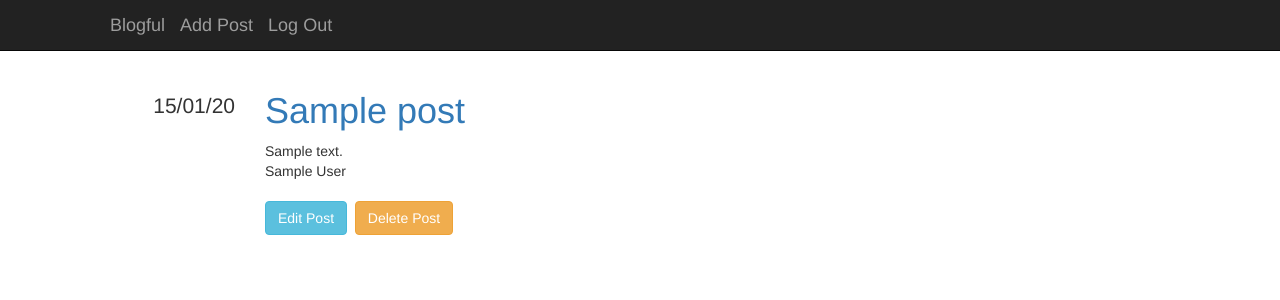
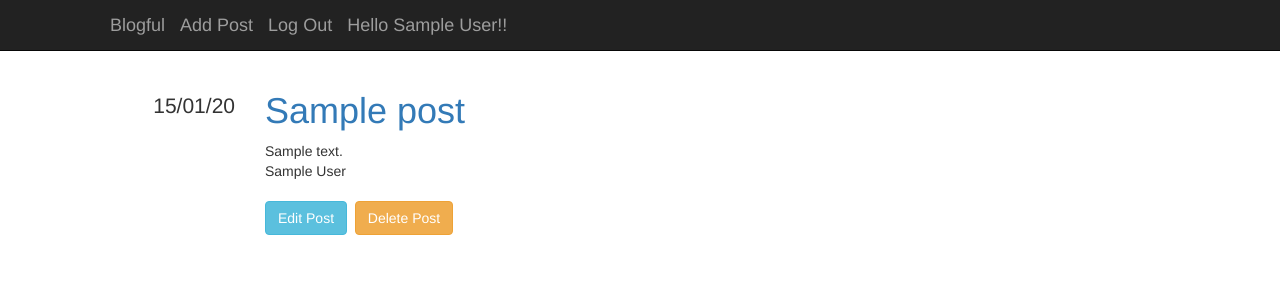
Before and after one commit to annanymouse/blog, a Flask app: page /post/1 in a window 1280 px wide. Shown: the top 300 px of the page. Run offline with Flask 2, Linux system fonts and the light colour scheme; a user stored in the database is signed in; tables that the repository leaves empty hold one stand-in row (values such as "Sample post"); some libraries are stand-ins or nearby versions.

Commit message:
got the app so that users can only edit/delete their own posts, not those of others...

```diff
--- a/blog/templates/base.html
+++ b/blog/templates/base.html
@@ -35,6 +35,7 @@
 {% if current_user.is_authenticated() %}
 <li style="display: inline;"><a class="navbar-brand" href="{{ url_for('add_post_get') }}">Add Post</a></li>
 <li style="display: inline;"><a class="navbar-brand" href="{{ url_for('logout') }}">Log Out</a></li>
+<li style="display: inline;"><a class="navbar-brand" href="{{ url_for('posts') }}">Hello {{ current_user.name }}!!</a></li>
 {% else %}
 <li style="display: inline;"><a class="navbar-brand" href="{{ url_for('login_get') }}">Login</a></li>
 {% endif %}
--- a/blog/templates/post.html
+++ b/blog/templates/post.html
@@ -5,7 +5,7 @@
 <div class="row">
 <div class="col-md-2">&nbsp;</div>
 <div class="col-md-10">
-{% if current_user.is_authenticated() %}
+{% if current_user.is_authenticated() and current_user.id == post.author.id %}
 <a href="{{ url_for('edit_post', id=post.id) }}" class="btn btn-info" role="button">Edit Post</a>&nbsp;&nbsp;<a href="{{ url_for('delete_post', id=post.id) }}" class="btn btn-warning" role="button">Delete Post</a>
 {% endif %}
 </div>
--- a/blog/templates/posts.html
+++ b/blog/templates/posts.html
@@ -6,7 +6,7 @@
 {{ macros.render_post(post) }}
 <div class="row"><div class="col-md-2">&nbsp;</div>
 <div class="col-md-10">
-{% if current_user.is_authenticated() %}
+{% if current_user.is_authenticated() and current_user.id == post.author.id %}
 <a href="{{ url_for('edit_post', id=post.id) }}" class="btn btn-info" role="button">Edit Post</a>&nbsp;&nbsp;<a href="{{ url_for('delete_post', id=post.id) }}" class="btn btn-warning" role="button">Delete Post</a>
 {% endif %}
 </div>
--- a/manage.py
+++ b/manage.py
@@ -56,3 +56,6 @@ def adduser():
                 password=generate_password_hash(password))
     session.add(user)
     session.commit()
+
+if __name__ == "__main__":
+    manager.run()
```
